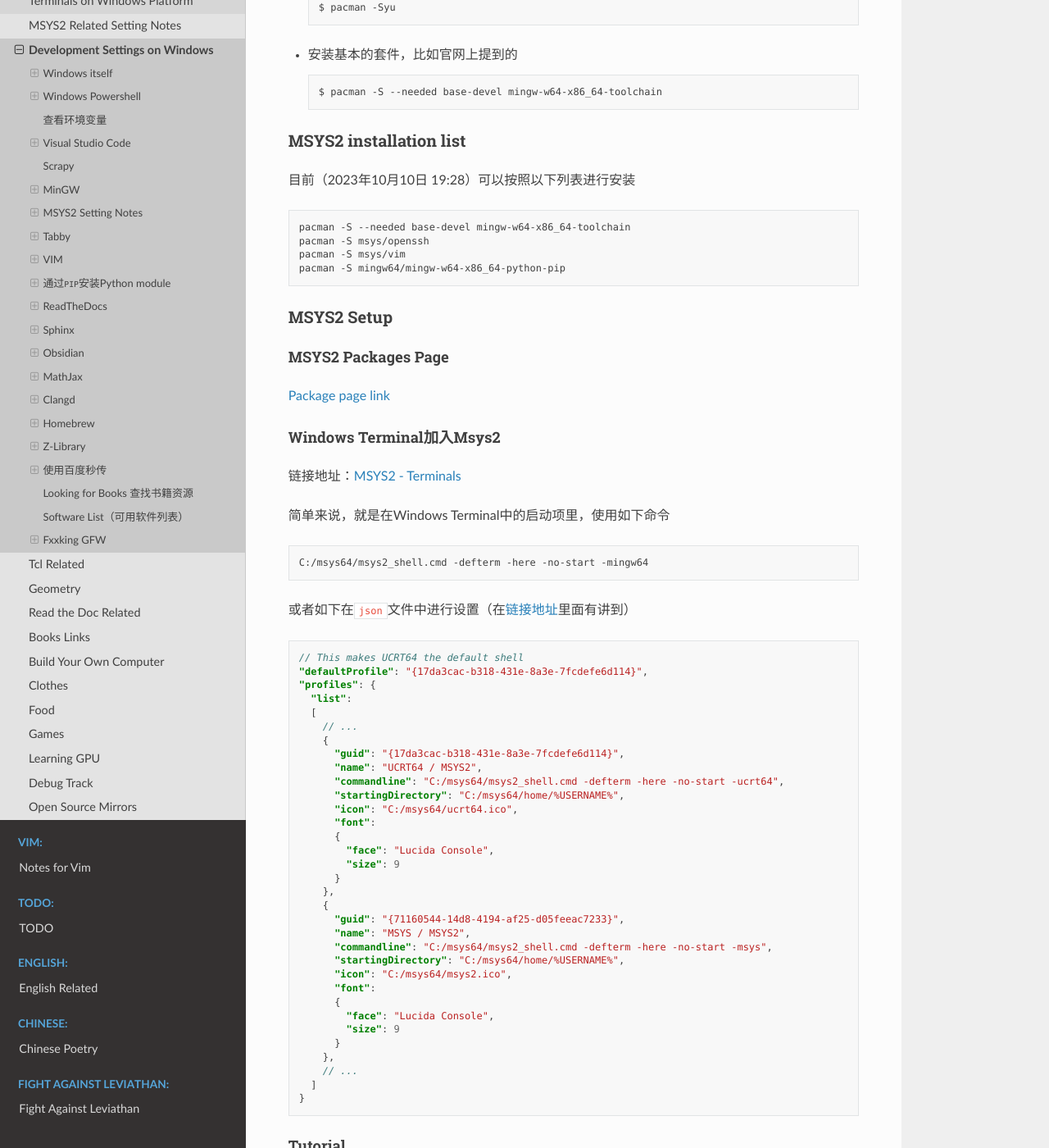
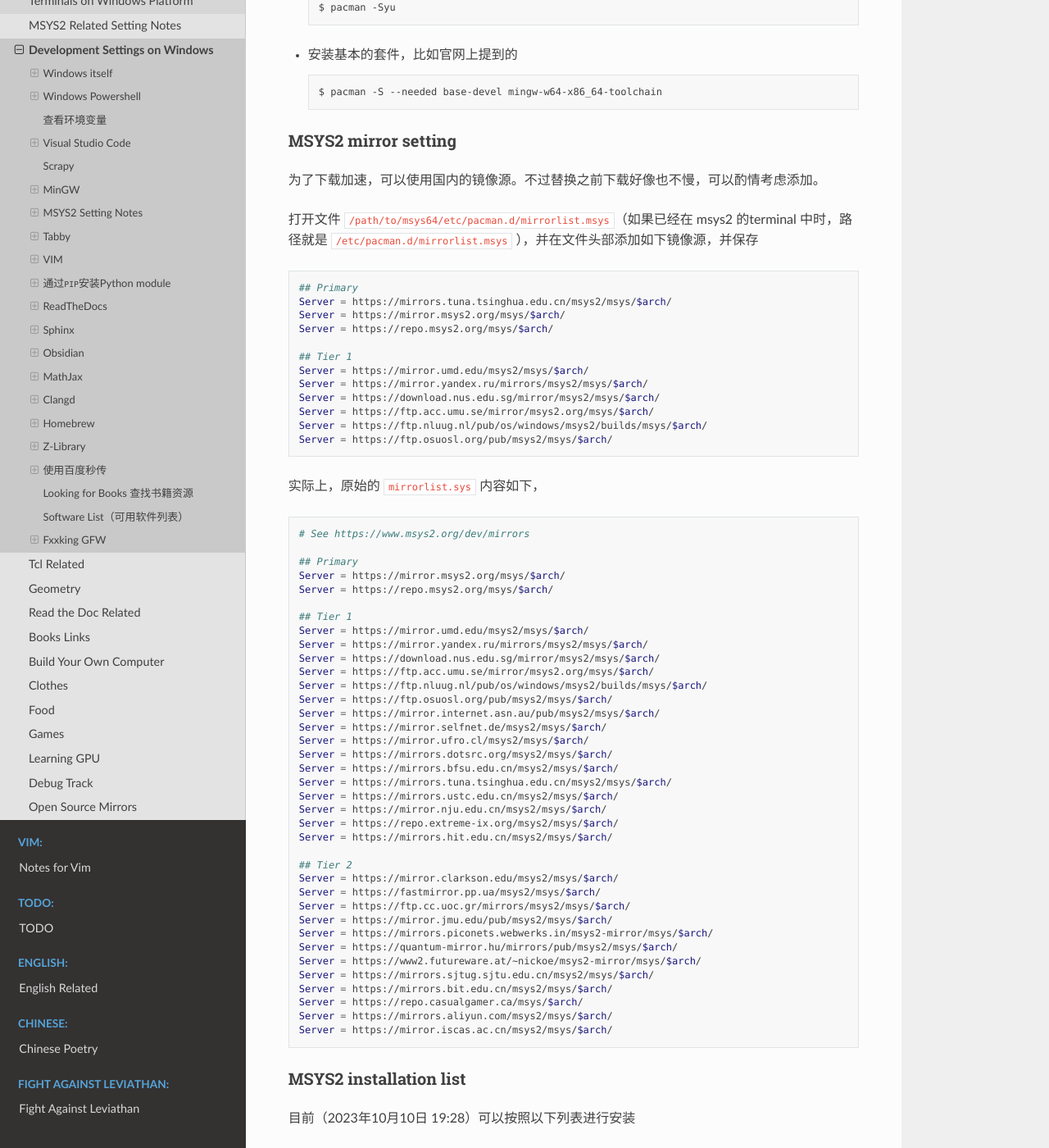
Before and after one commit to Pyrad/pyradnotes, a Sphinx documentation site: the page built from source/Notes/WinDevEnvSetup.md, in a window 1280 px wide and 1400 px high, scrolled down 7189 px. Shown: the whole window at 82% size. Built offline with Sphinx 7.4.7 and the Read the Docs theme 2.0.0, drawn with Linux system fonts in a browser that asks for light colours.

Commit message:
Note Msys2 mirror list setting

````diff
--- a/source/Notes/WinDevEnvSetup.md
+++ b/source/Notes/WinDevEnvSetup.md
@@ -347,6 +347,70 @@
   ```bash
   $ pacman -S --needed base-devel mingw-w64-x86_64-toolchain
   ```
+
+### MSYS2 mirror setting
+
+为了下载加速，可以使用国内的镜像源。不过替换之前下载好像也不慢，可以酌情考虑添加。
+
+打开文件 `/path/to/msys64/etc/pacman.d/mirrorlist.msys`（如果已经在 msys2 的terminal 中时，路径就是 `/etc/pacman.d/mirrorlist.msys` ），并在文件头部添加如下镜像源，并保存
+
+```shell
+## Primary
+Server = https://mirrors.tuna.tsinghua.edu.cn/msys2/msys/$arch/
+Server = https://mirror.msys2.org/msys/$arch/
+Server = https://repo.msys2.org/msys/$arch/
+
+## Tier 1
+Server = https://mirror.umd.edu/msys2/msys/$arch/
+Server = https://mirror.yandex.ru/mirrors/msys2/msys/$arch/
+Server = https://download.nus.edu.sg/mirror/msys2/msys/$arch/
+Server = https://ftp.acc.umu.se/mirror/msys2.org/msys/$arch/
+Server = https://ftp.nluug.nl/pub/os/windows/msys2/builds/msys/$arch/
+Server = https://ftp.osuosl.org/pub/msys2/msys/$arch/
+```
+
+实际上，原始的 `mirrorlist.sys` 内容如下，
+
+```shell
+# See https://www.msys2.org/dev/mirrors
+
+## Primary
+Server = https://mirror.msys2.org/msys/$arch/
+Server = https://repo.msys2.org/msys/$arch/
+
+## Tier 1
+Server = https://mirror.umd.edu/msys2/msys/$arch/
+Server = https://mirror.yandex.ru/mirrors/msys2/msys/$arch/
+Server = https://download.nus.edu.sg/mirror/msys2/msys/$arch/
+Server = https://ftp.acc.umu.se/mirror/msys2.org/msys/$arch/
+Server = https://ftp.nluug.nl/pub/os/windows/msys2/builds/msys/$arch/
+Server = https://ftp.osuosl.org/pub/msys2/msys/$arch/
+Server = https://mirror.internet.asn.au/pub/msys2/msys/$arch/
+Server = https://mirror.selfnet.de/msys2/msys/$arch/
+Server = https://mirror.ufro.cl/msys2/msys/$arch/
+Server = https://mirrors.dotsrc.org/msys2/msys/$arch/
+Server = https://mirrors.bfsu.edu.cn/msys2/msys/$arch/
+Server = https://mirrors.tuna.tsinghua.edu.cn/msys2/msys/$arch/
+Server = https://mirrors.ustc.edu.cn/msys2/msys/$arch/
+Server = https://mirror.nju.edu.cn/msys2/msys/$arch/
+Server = https://repo.extreme-ix.org/msys2/msys/$arch/
+Server = https://mirrors.hit.edu.cn/msys2/msys/$arch/
+
+## Tier 2
+Server = https://mirror.clarkson.edu/msys2/msys/$arch/
+Server = https://fastmirror.pp.ua/msys2/msys/$arch/
+Server = https://ftp.cc.uoc.gr/mirrors/msys2/msys/$arch/
+Server = https://mirror.jmu.edu/pub/msys2/msys/$arch/
+Server = https://mirrors.piconets.webwerks.in/msys2-mirror/msys/$arch/
+Server = https://quantum-mirror.hu/mirrors/pub/msys2/msys/$arch/
+Server = https://www2.futureware.at/~nickoe/msys2-mirror/msys/$arch/
+Server = https://mirrors.sjtug.sjtu.edu.cn/msys2/msys/$arch/
+Server = https://mirrors.bit.edu.cn/msys2/msys/$arch/
+Server = https://repo.casualgamer.ca/msys/$arch/
+Server = https://mirrors.aliyun.com/msys2/msys/$arch/
+Server = https://mirror.iscas.ac.cn/msys2/msys/$arch/
+```
+
 
 
 ### MSYS2 installation list
````
